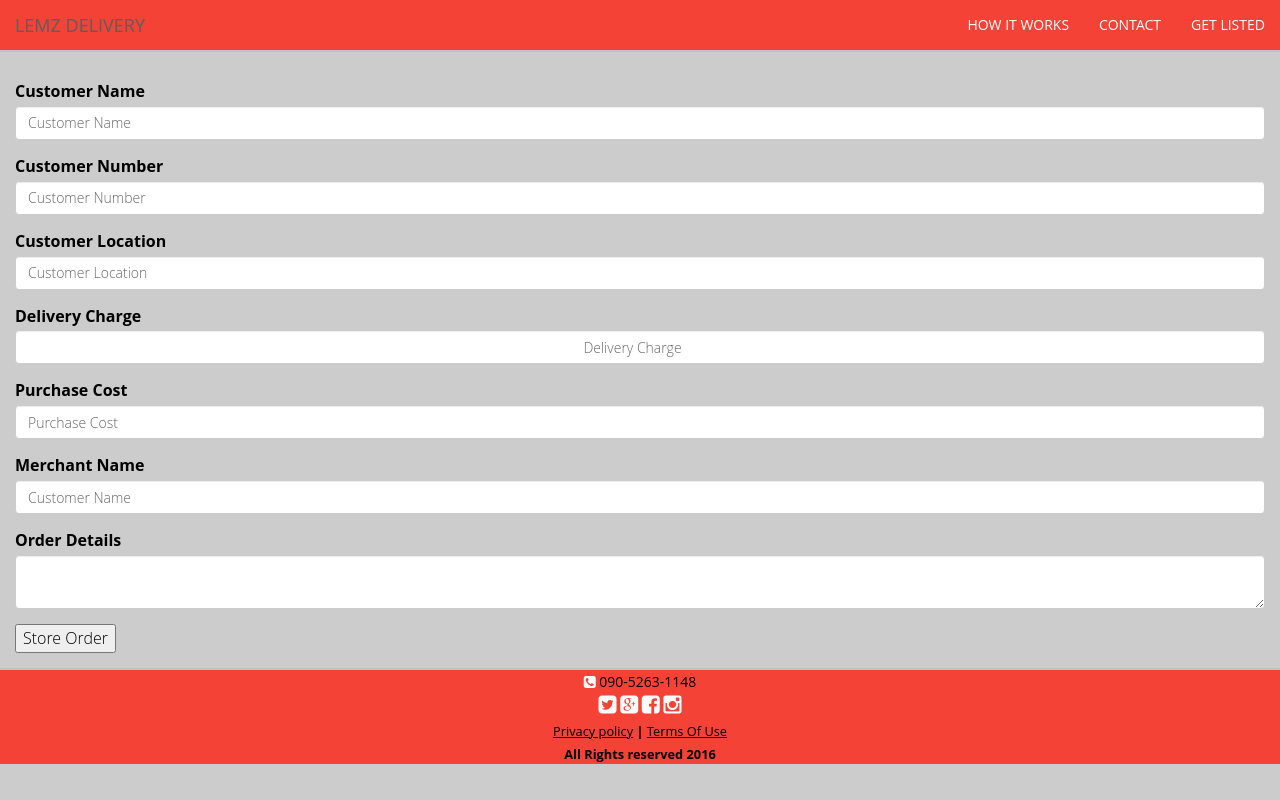
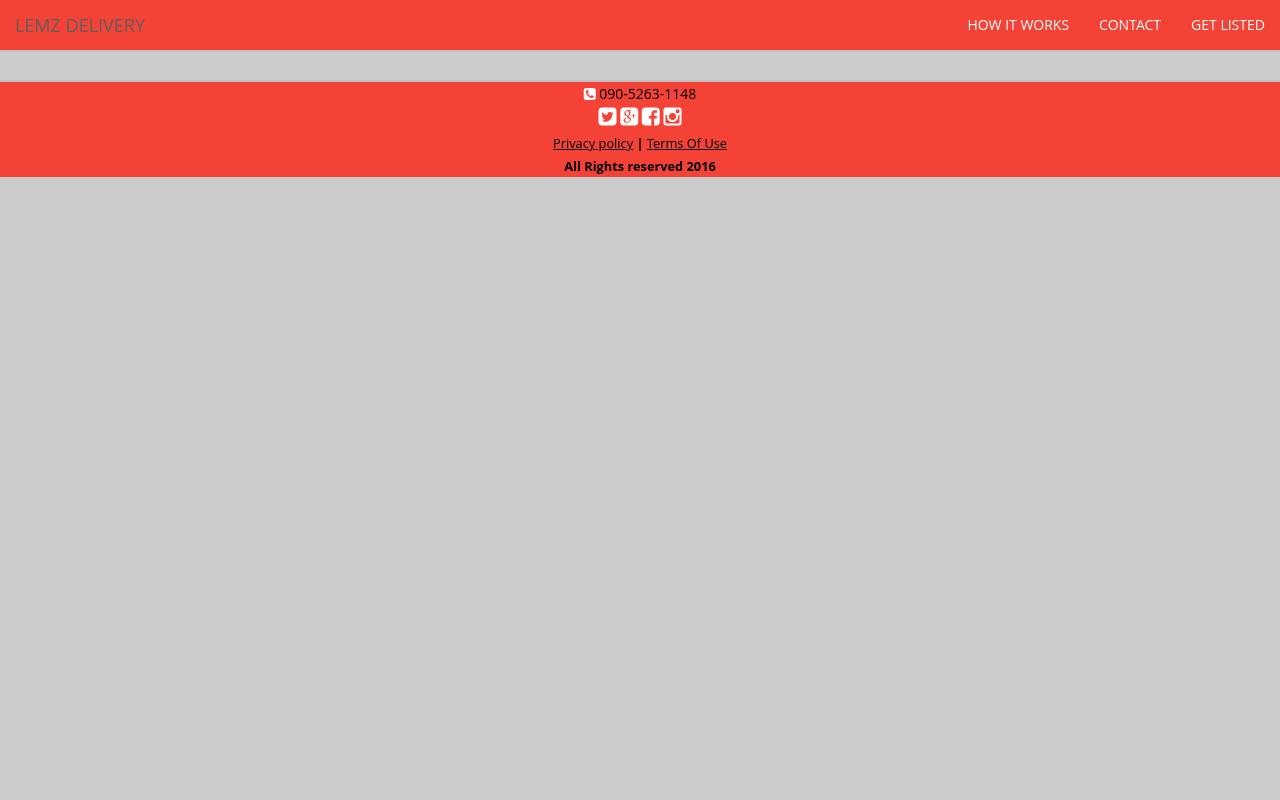
Before and after one commit to KEHINDEHUSSEIN/gdgcodelab, a plain HTML site: page index.html in a window 1280 px wide. Drawn offline with Linux system fonts and the light colour scheme.

Commit message:
Removed form from codelab

```diff
--- a/index.html
+++ b/index.html
@@ -50,41 +50,6 @@
 
    <!-- first section - Home -->
   <div id="home" class="home" style="margin-top:10vh;padding-left:15px; padding-right: 15px;">
-    <form>
-      <fieldset class="form-group">
-        <label for="customerName" >Customer Name</label>
-        <input type="text" name="customerName" class="form-control" placeholder="Customer Name">
-      </fieldset>
-      <fieldset class="form-group">
-        <label for="customerNumber" >Customer Number</label>
-        <input type="tel" name="customerNumber" class="form-control" placeholder="Customer Number">
-      </fieldset>
-      <fieldset class="form-group">
-        <label for="customerLocation">Customer Location</label>
-        <input type="text" name="customerLocation" class="form-control" placeholder="Customer Location">
-      </fieldset>
-      <fieldset class="form-group">
-        <label for="customerDeliveryCharge">Delivery Charge</label>
-        <input type="number" name="customerDeliveryCharge" class="form-control" placeholder="Delivery Charge">
-      </fieldset>
-      <fieldset class="form-group">
-        <label for="customerPCost" >Purchase Cost</label>
-        <input type="text" name="customerPCost" class="form-control" placeholder="Purchase Cost">
-      </fieldset>
-      <fieldset class="form-group">
-        <label for="merchantName" >Merchant Name</label>
-        <input type="text" name="merchantName" class="form-control" placeholder="Customer Name">
-      </fieldset>
-      <fieldset class="form-group">
-        <label for="orderDetails" >Order Details</label>
-        <textarea name="orderDetails" class="form-control" placeholder="Order Details">
-
-        </textarea>
-      </fieldset>
-      <fieldset class="form-group">
-        <button class="btn=primary">Store Order</button>
-      </fieldset>
-    </form>
 
   </div>
   <div id="footer" class='navbar-static-bottom' >
```
